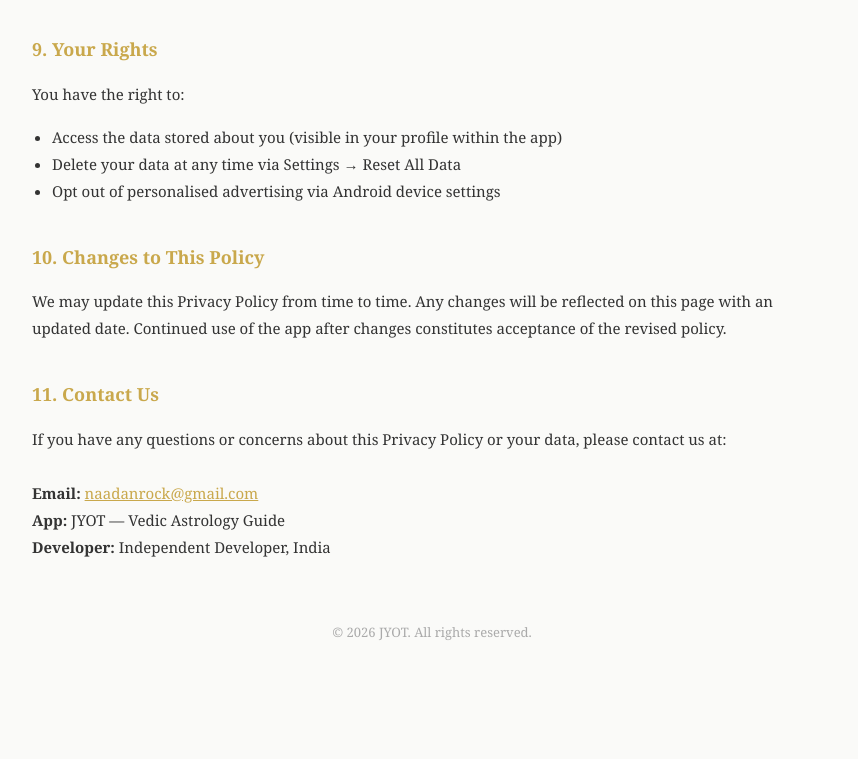
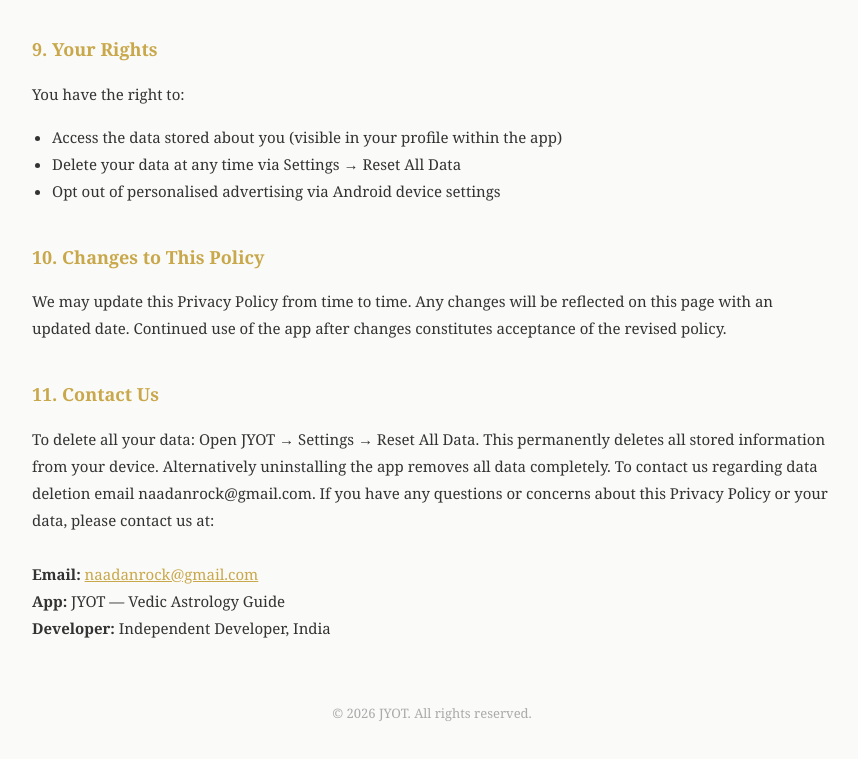
Before and after one commit to vishnu-star1/jyot-privacy, a plain HTML site: page index.html in a window 1280 px wide. Shown: the part 2084-2843 px from the top of the page, without its empty margins (208-1066 px from the left). Before the commit the page ends 2788 px from the top, so only its background shows below. Drawn offline with Linux system fonts and the light colour scheme.

Commit message:
Update index.html

```diff
--- a/index.html
+++ b/index.html
@@ -171,6 +171,10 @@
 
 <h2>11. Contact Us</h2>
 <p>
+    To delete all your data: Open JYOT → Settings → Reset All Data.
+    This permanently deletes all stored information from your device.
+    Alternatively uninstalling the app removes all data completely.
+    To contact us regarding data deletion email naadanrock@gmail.com.
     If you have any questions or concerns about this Privacy Policy or your data,
     please contact us at:<br><br>
     <strong>Email:</strong> <a href="mailto:naadanrock@gmail.com">naadanrock@gmail.com</a><br>
```
